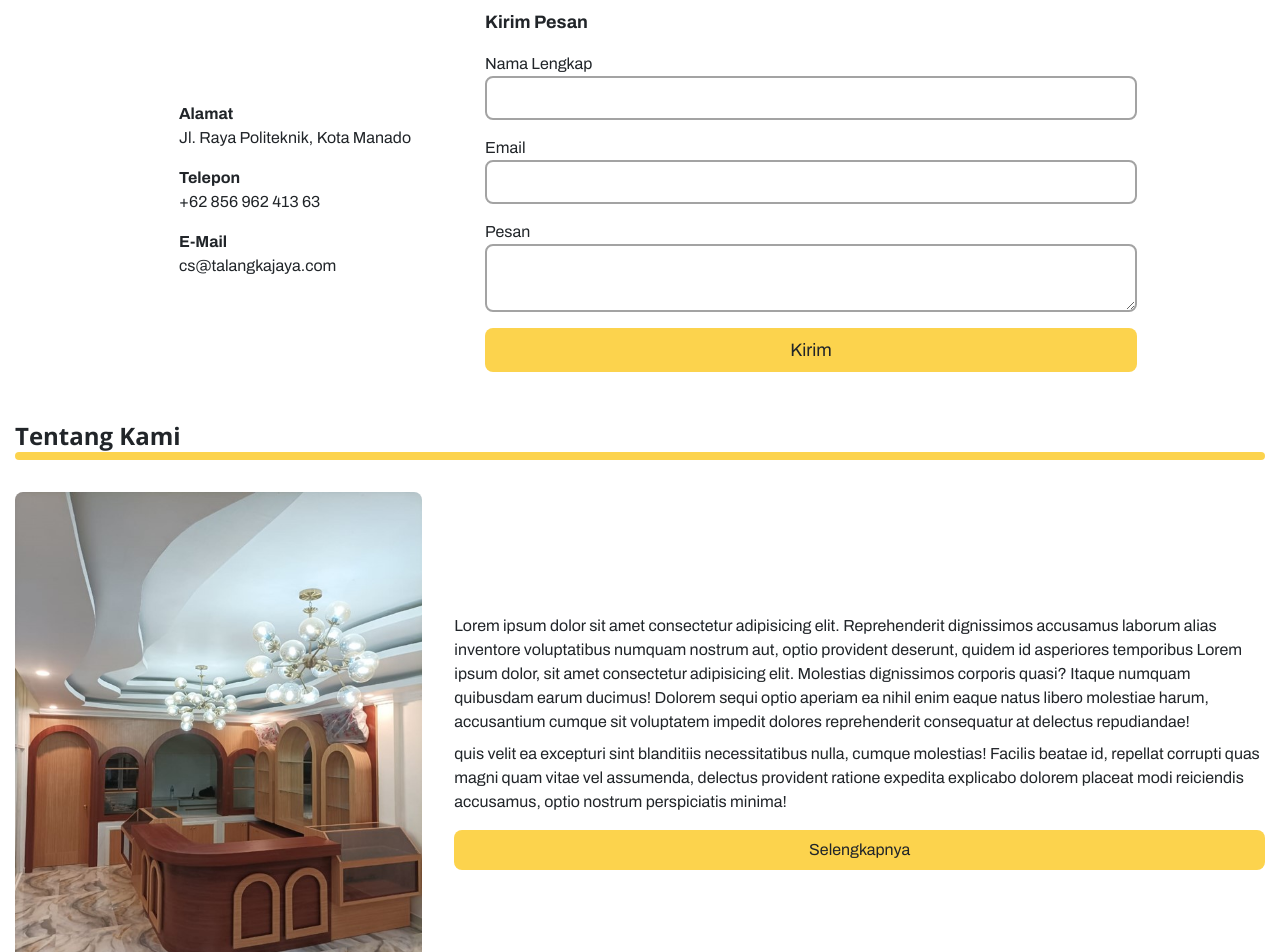
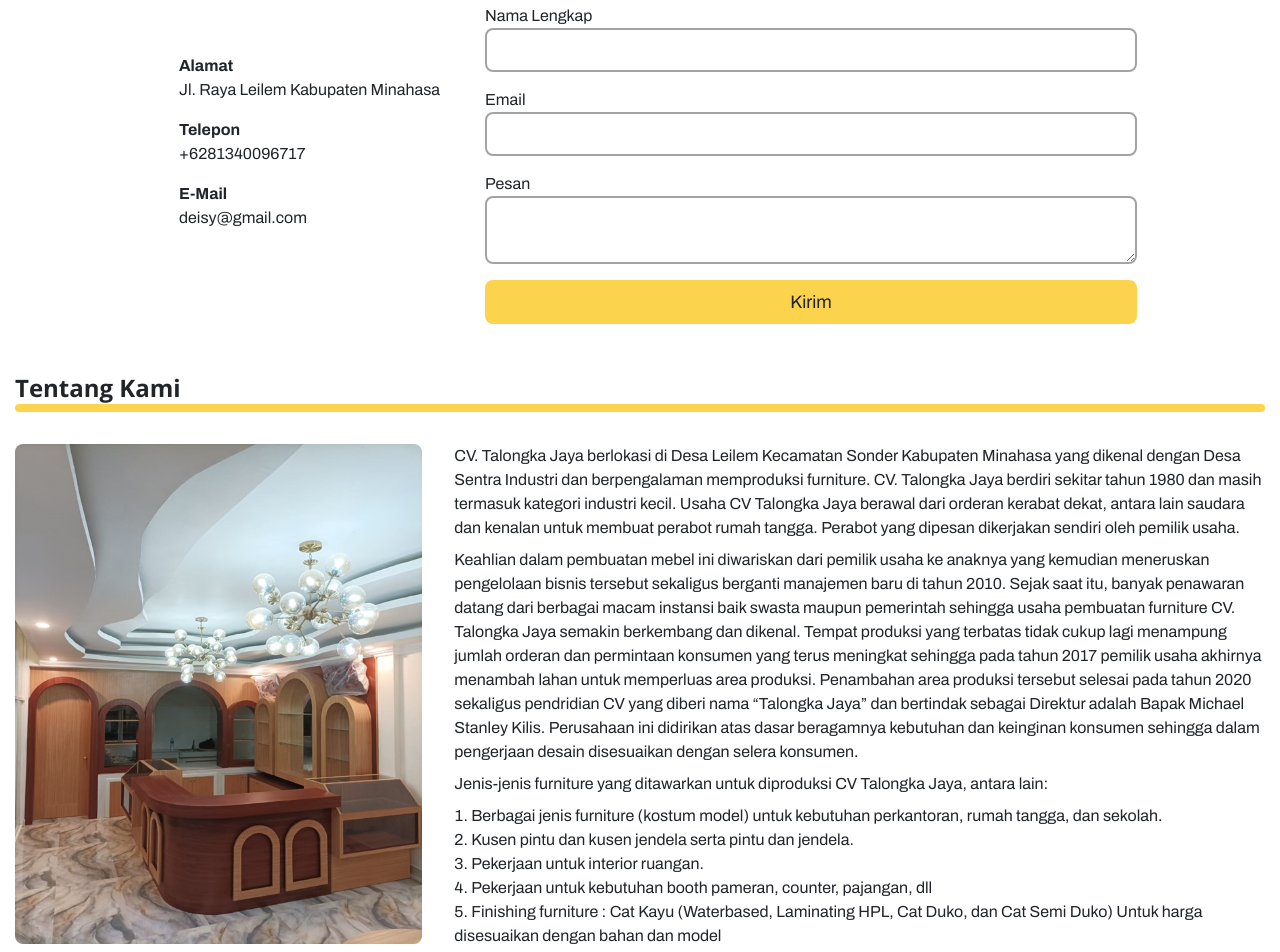
Before and after one commit to AnasMokodompit/project, a React (Create React App) app: page / in a window 1280 px wide. Shown: the part 980-1932 px from the top of the page. Built offline with nearby package versions, Linux system fonts and the light colour scheme; no server answers; some icons are missing; a web font is replaced by a local one.

Commit message:
Update Fitur

```diff
--- a/src/componet/ContactUs/ContactUs.jsx
+++ b/src/componet/ContactUs/ContactUs.jsx
@@ -40,11 +40,8 @@ function Contact() {
       </div>
       <div>
         <p>
-          Lorem ipsum dolor, sit amet consectetur adipisicing elit. Id magni deleniti similique
-          enim, asperiores cumque quidem neque in velit quis. Dolorum, in dolorem. Reprehenderit
-          adipisci voluptas expedita repellat ex reiciendis deleniti veniam, atque minima quis
-          aliquid, facilis iusto cum aperiam temporibus culpa ipsa sapiente cupiditate quos
-          assumenda delectus accusantium asperiores!
+          Anda dapat menghubungi kami disetiap saat, untuk mendapatkan informasi - informasi yagn
+          dibutuhkan. Staf kami akan memberi bantuan sesuai dengan yang anda butuhkan.
         </p>
       </div>
       <div className="grid grid-cols-3 items-center justify-center gap-8 px-32">
@@ -53,21 +50,21 @@ function Contact() {
             <MarkerPin01 className="text-xl" />
             <div>
               <p className="font-bold">Alamat</p>
-              <p>Jl. Raya Politeknik, Kota Manado</p>
+              <p>Jl. Raya Leilem Kabupaten Minahasa</p>
             </div>
           </div>
           <div className="flex items-center gap-4">
             <Phone className="text-xl" />
             <div>
               <p className="font-bold">Telepon</p>
-              <p>+62 856 962 413 63</p>
+              <p>+6281340096717</p>
             </div>
           </div>
           <div className="flex items-center gap-4">
             <Mail01 className="text-xl" />
             <div>
               <p className="font-bold">E-Mail</p>
-              <p>cs@talangkajaya.com</p>
+              <p>deisy@gmail.com</p>
             </div>
           </div>
         </div>
--- a/src/componet/Product/Product.module.css
+++ b/src/componet/Product/Product.module.css
@@ -91,9 +91,9 @@
 .ReadProductDetail .popup{
     border: 1px solid black;
     margin: auto;
-    margin-top: 100px;
+    margin-top: 50px;
     width: 60%;
-    height: 500px;
+    height: 450px;
     overflow-y: scroll;
     background-color: white;
     border-radius: 3px;
--- a/src/componet/Tentang/Tentang.jsx
+++ b/src/componet/Tentang/Tentang.jsx
@@ -13,26 +13,52 @@ function Tentang() {
         <div className="flex flex-col justify-center gap-4">
           <div className="flex flex-col gap-2">
             <p>
-              Lorem ipsum dolor sit amet consectetur adipisicing elit. Reprehenderit dignissimos
-              accusamus laborum alias inventore voluptatibus numquam nostrum aut, optio provident
-              deserunt, quidem id asperiores temporibus Lorem ipsum dolor, sit amet consectetur
-              adipisicing elit. Molestias dignissimos corporis quasi? Itaque numquam quibusdam earum
-              ducimus! Dolorem sequi optio aperiam ea nihil enim eaque natus libero molestiae harum,
-              accusantium cumque sit voluptatem impedit dolores reprehenderit consequatur at
-              delectus repudiandae!
+              CV. Talongka Jaya berlokasi di Desa Leilem Kecamatan Sonder Kabupaten Minahasa yang
+              dikenal dengan Desa Sentra Industri dan berpengalaman memproduksi furniture. CV.
+              Talongka Jaya berdiri sekitar tahun 1980 dan masih termasuk kategori industri kecil.
+              Usaha CV Talongka Jaya berawal dari orderan kerabat dekat, antara lain saudara dan
+              kenalan untuk membuat perabot rumah tangga. Perabot yang dipesan dikerjakan sendiri
+              oleh pemilik usaha.
             </p>
             <p>
-              quis velit ea excepturi sint blanditiis necessitatibus nulla, cumque molestias!
-              Facilis beatae id, repellat corrupti quas magni quam vitae vel assumenda, delectus
-              provident ratione expedita explicabo dolorem placeat modi reiciendis accusamus, optio
-              nostrum perspiciatis minima!
+              Keahlian dalam pembuatan mebel ini diwariskan dari pemilik usaha ke anaknya yang
+              kemudian meneruskan pengelolaan bisnis tersebut sekaligus berganti manajemen baru di
+              tahun 2010. Sejak saat itu, banyak penawaran datang dari berbagai macam instansi baik
+              swasta maupun pemerintah sehingga usaha pembuatan furniture CV. Talongka Jaya semakin
+              berkembang dan dikenal. Tempat produksi yang terbatas tidak cukup lagi menampung
+              jumlah orderan dan permintaan konsumen yang terus meningkat sehingga pada tahun 2017
+              pemilik usaha akhirnya menambah lahan untuk memperluas area produksi. Penambahan area
+              produksi tersebut selesai pada tahun 2020 sekaligus pendridian CV yang diberi nama
+              “Talongka Jaya” dan bertindak sebagai Direktur adalah Bapak Michael Stanley Kilis.
+              Perusahaan ini didirikan atas dasar beragamnya kebutuhan dan keinginan konsumen
+              sehingga dalam pengerjaan desain disesuaikan dengan selera konsumen.
             </p>
+            <p>
+              Jenis-jenis furniture yang ditawarkan untuk diproduksi CV Talongka Jaya, antara lain:
+            </p>
+            <ol>
+              <li className="list-inside list-decimal">
+                Berbagai jenis furniture (kostum model) untuk kebutuhan perkantoran, rumah tangga,
+                dan sekolah.
+              </li>
+              <li className="list-inside list-decimal">
+                Kusen pintu dan kusen jendela serta pintu dan jendela.
+              </li>
+              <li className="list-inside list-decimal">Pekerjaan untuk interior ruangan.</li>
+              <li className="list-inside list-decimal">
+                Pekerjaan untuk kebutuhan booth pameran, counter, pajangan, dll
+              </li>
+              <li className="list-inside list-decimal">
+                Finishing furniture : Cat Kayu (Waterbased, Laminating HPL, Cat Duko, dan Cat Semi
+                Duko) Untuk harga disesuaikan dengan bahan dan model
+              </li>
+            </ol>
           </div>
-          <input
+          {/* <input
             className="rounded-lg bg-amber-300 p-2 text-base"
             type="button"
             value="Selengkapnya"
-          />
+          /> */}
         </div>
       </div>
     </div>
--- a/src/page/Customer/Customer.jsx
+++ b/src/page/Customer/Customer.jsx
@@ -37,7 +37,7 @@ function Customer() {
     const decode = jwt(dataLogin.dataLogin.token);
 
     axios
-      .get(`http://localhost:3000/api/v1.0/productOrder`, {
+      .get(`http://localhost:3000/api/v1.0/productOrder/customers`, {
         headers: { Authorization: `Bearer ${dataLogin.dataLogin.token}` },
       })
       .then((res) => {
--- a/src/page/Customer/Customer.module.css
+++ b/src/page/Customer/Customer.module.css
@@ -134,9 +134,9 @@
 .ReadProductDetail .popup{
     /* border: 1px solid black; */
     margin: auto;
-    margin-top: 100px;
+    margin-top: 50px;
     width: 60%;
-    height: 500px;
+    height: 450px;
     overflow-y: scroll;
     background-color: white;
     border-radius: 3px;
--- a/src/page/OrderAdmin/OrderAdmin.jsx
+++ b/src/page/OrderAdmin/OrderAdmin.jsx
@@ -80,12 +80,20 @@ function OrderAdmin() {
         })
     }
 
-    const hendleTransaksi = () => {
+    const hendleTransaksi = (statusTransaksi) => {
+
         const data = {
             id_jenis_transaksi: 1,
-            id_nama_akun_transaksi: 10,
+            id_nama_akun_transaksi: 18,
             keterangan: keterangan,
-            jumlah: jumlah
+        }
+
+        if (statusTransaksi == true) {
+            data.id_nama_akun_transaksi = 18
+            data.jumlah = jumlah
+        }else{
+            data.id_nama_akun_transaksi = 36
+            data.jumlah = 0.3 * jumlah
         }
 
         // console.log(data)
@@ -284,9 +292,9 @@ function OrderAdmin() {
                                             return (
                                                 <div key={key}>
                                                     {data.statusTransaksi === true ?
-                                                    <p>Bukti Bayar Lunas <span><input type="checkbox" onClick={() => hendleTransaksi()} /></span></p>
+                                                    <p>Bukti Bayar Lunas <span><input type="checkbox" onClick={() => hendleTransaksi(dataBuktiBayar?.buktiBayar[0]?.statusTransaksi)} /></span></p>
                                                     :
-                                                    <p>Bukti Bayar 30% <span><input type="checkbox" onClick={() => hendleTransaksi()} /></span></p>
+                                                    <p>Bukti Bayar 30% <span><input type="checkbox" onClick={() => hendleTransaksi(dataBuktiBayar?.buktiBayar[0]?.statusTransaksi)} /></span></p>
                                                     }
                                                     <img src={data.picture_bukti_bayar} alt="" />
                                                 </div>
--- a/src/page/jurnal/index.jsx
+++ b/src/page/jurnal/index.jsx
@@ -91,7 +91,13 @@ export const Jurnal = () => {
                           {jumlahIDR}
                         </td>
                         <td rowSpan={1} className="border border-black px-4 py-1 text-left">
-                          {jenisTransaksi === "Pemasukan" ? "Kas" : `${namaAkunTransaksi}`}
+                          {jenisTransaksi === "Pemasukan" && namaAkunTransaksi === "Pendapatan"
+                            ? "Kas"
+                            : null}
+                          {jenisTransaksi === "Pemasukan" && namaAkunTransaksi === "Pendapatan DP"
+                            ? "Piutang"
+                            : null}
+                          {jenisTransaksi !== "Pemasukan" ? `${namaAkunTransaksi}` : null}
                         </td>
                         <td
                           rowSpan={1}
@@ -104,7 +110,8 @@ export const Jurnal = () => {
                       </tr>
                       <tr>
                         <td rowSpan={1} className="border border-black px-4 py-1 text-left">
-                          {jenisTransaksi === "Pemasukan" ? `${namaAkunTransaksi}` : "Kas"}
+                          {jenisTransaksi === "Pemasukan" ? "Pendapatan" : "Kas"}
+                          {!namaAkunTransaksi === "Pendapatan" && "Pendapatan DP" ? "Kas" : null}
                         </td>
                         <td rowSpan={1} className="border border-black px-4 py-1 text-left"></td>
                         <td
```
